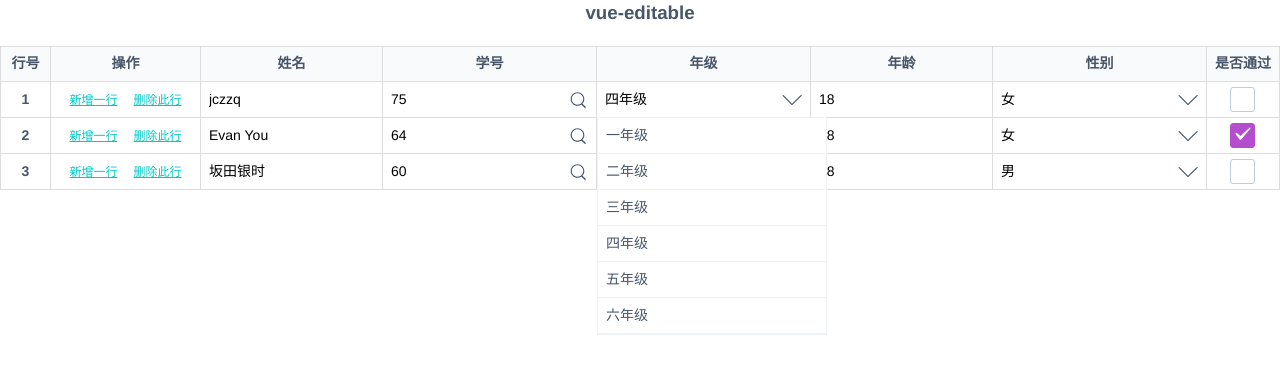
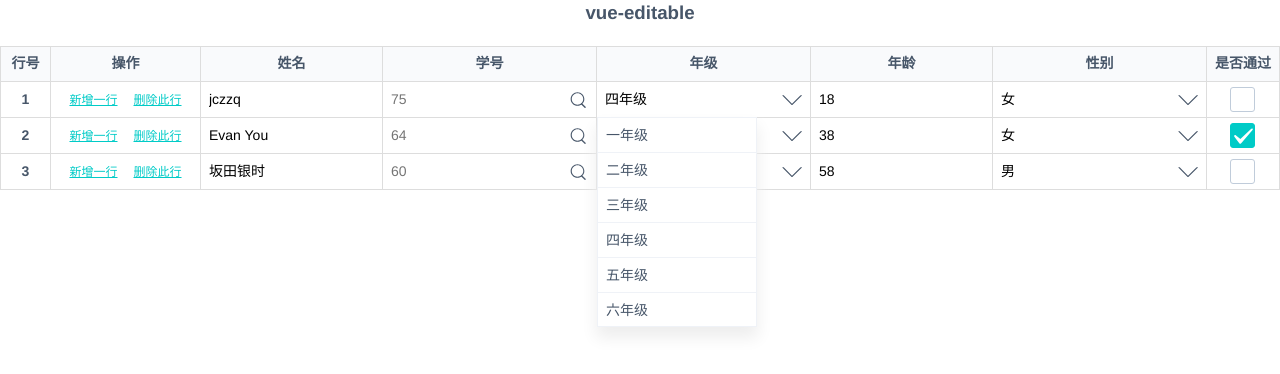
Before and after one commit to jczzq/mone-editable, a Vue app: page / in a window 1280 px wide. Both pictures are taken after a click on the element 792 px from the left and 99 px from the top of the page. Shown: the top 374 px of the page. Built offline with nearby package versions, Linux system fonts and the light colour scheme.

Commit message:
[fix]-样式调整

```diff
--- a/src/KEditable/KCheckBox.vue
+++ b/src/KEditable/KCheckBox.vue
@@ -32,15 +32,14 @@ export default {
         border: 1px solid @ExtraLightSilver;
         border-radius: 3px;
         &.checked {
-            border:1px solid @Primary;
-            background-color: @Primary;
+            border:1px solid @TiffanyBlue;
+            background-color: @TiffanyBlue;
             color: white;
         }
         .icon {
             color: white;
-            vertical-align: sub;
-            width: 20px;
-            height: 20px;
+            width: 25px;
+            height: 25px;
         }
     }
 </style>
--- a/src/KEditable/KEditable.vue
+++ b/src/KEditable/KEditable.vue
@@ -117,21 +117,10 @@
         font-weight: 100;
         font-size: 12px;
     }
-    .triangle-top {
-        position: absolute;
-        display: inline-block;
-        width: 0;
-        margin-left: -10px;
-        margin-top: -10px;
-        height: 0;
-        border-left: 10px solid transparent;
-        border-right: 10px solid transparent;
-        border-bottom: 10px solid #ddd;
-        left: 50%;
-    }
     .knife-editable {
         font-family: "Microsoft YaHei","PingFangSC-Regular","Hiragino Sans GB","Helvetica Neue",Helvetica;
         overflow-x: auto;
+        overflow-y: hidden;
         .table {
             margin: 20px 0;
             border-spacing: 0;
--- a/src/KEditable/KQuery.vue
+++ b/src/KEditable/KQuery.vue
@@ -1,7 +1,8 @@
 <template>
     <div class="field-box field-query">
         <div layout="row" layout-align="space-between center">
-            <input type="text" @focus="show=true" @blur="hidePanel" :value="value" @input="$emit('change', $event.target.value)"/>
+            <input type="text" @focus="openPanel($event.target.value)" @blur="hidePanel"
+            :placeholder="value" @input="search($event.target.value)"/>
             <span class="label-icon" layout="row" layout-align="center center">
                 <k-icon xlink="#icon-search"></k-icon>
             </span>
@@ -20,7 +21,8 @@
         data() {
             return {
                 show: false,
-                searchList: [
+                searchList: [],
+                dataList: [
                     {
                         id: 4,
                         name: 'jczzq4',
@@ -49,12 +51,23 @@
             };
         },
         methods: {
+            openPanel(val) {
+                this.show = true;
+            },
             hidePanel: knife.debounce(function() {
                 this.show = false;
             }, 300),
             choose(item) {
                 this.$emit('choose', item);
-            }
+            },
+            search: knife.debounce(function(val) {
+                if (val == '') {
+                    this.show = false;
+                    this.searchList.splice(0);
+                    return;
+                }
+                this.searchList = this.dataList.filter(x => { return x.name.includes(val) || x.No.toString().includes(val); });
+            }, 300)
         }
     };
 </script>
@@ -63,7 +76,6 @@
     @import '~@/assets/less/_theme.less';
     .field-query {
         width: 100%;
-        position: relative;
         .select-box {
             background-color: white;
             width: 230px;
@@ -71,6 +83,8 @@
             list-style: none;
             margin: 0;
             border: 1px solid @ExtraLightGray;
+            box-shadow: 0 10px 15px 1px #eee;
+            z-index: 67;
             li {
                 cursor: pointer;
                 border-bottom: 1px solid @ExtraLightGray;
@@ -81,7 +95,6 @@
             li:hover {
                 background-color: @DarkWhite;
             }
-            z-index: 66;
         }
     }
 </style>
--- a/src/KEditable/KSelect.vue
+++ b/src/KEditable/KSelect.vue
@@ -6,10 +6,13 @@
                 <k-icon xlink="#icon-arrow-down"></k-icon>
             </span>
         </div>
-        <ul class="select-box" v-show="show">
-            <li v-for="(item, index) in optionsSlots"
-            @click="()=>{$emit('change', item && item.split('|')[1]);show=false;}" :key="index" >{{ item && item.split('|')[0] }}</li>
-        </ul>
+
+        <div class="select-box" v-show="show">
+            <ul>
+                <li v-for="(item, index) in optionsSlots"
+                @click="()=>{$emit('change', item && item.split('|')[1]);show=false;}" :key="index" >{{ item && item.split('|')[0] }}</li>
+            </ul>
+        </div>
     </div>
 </template>
 
@@ -38,25 +41,35 @@
     @import '~@/assets/less/_theme.less';
     .field-select {
         width: 100%;
-        position: relative;
+        display: block;
         .select-box {
             background-color: white;
-            width: 230px;
-            position: fixed;
+            position: absolute;
+
             list-style: none;
             margin: 0;
             border: 1px solid @ExtraLightGray;
+            box-shadow: 0 10px 15px 1px #eee;
+            z-index: 1000;
+            max-height: 210px;
+            width: 160px;
+            overflow: hidden;
+            ul {
+                min-width: 180px;
+                max-height: 210px;
+                overflow-y: auto;
+            }
             li {
                 cursor: pointer;
                 border-bottom: 1px solid @ExtraLightGray;
                 height: 35px;
                 line-height: 35px;
+                box-sizing: border-box;
                 padding: 0 8px;
             }
             li:hover {
                 background-color: @DarkWhite;
             }
-            z-index: 66;
         }
     }
 </style>
```
